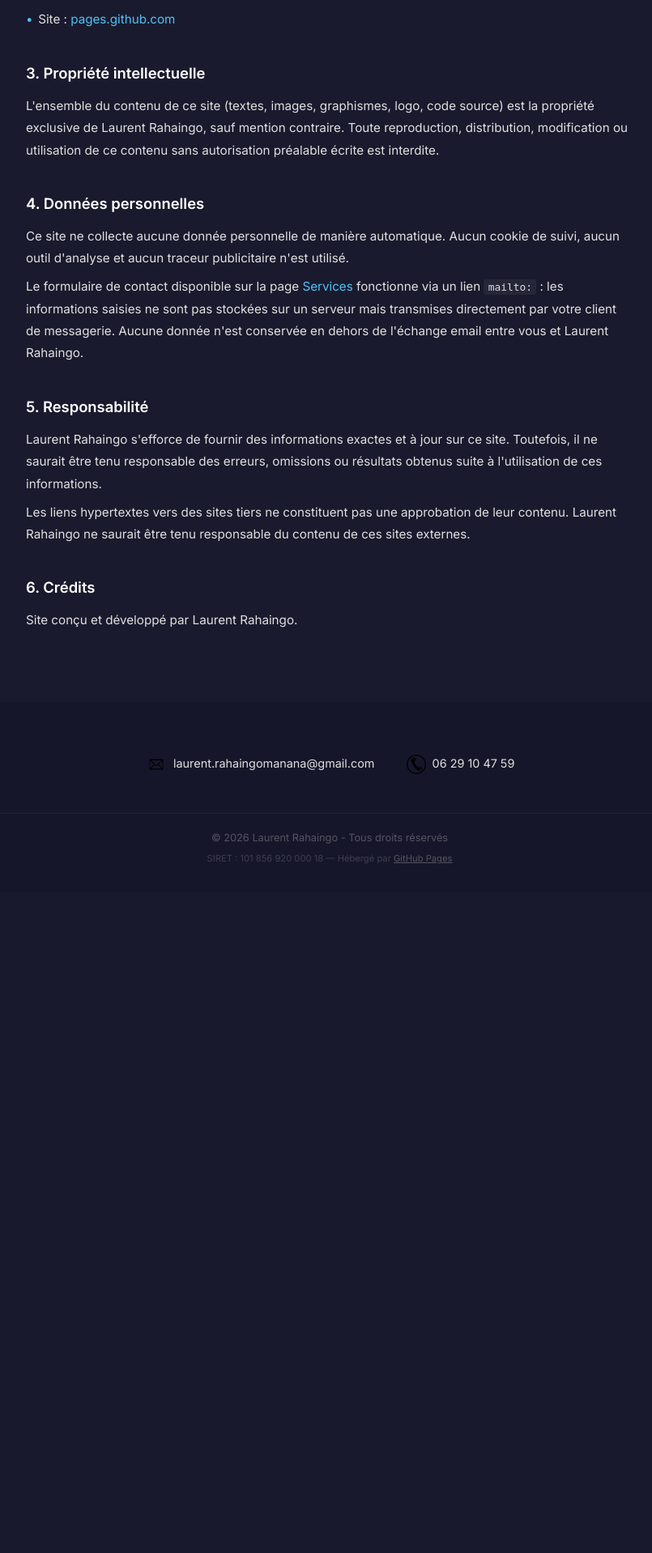
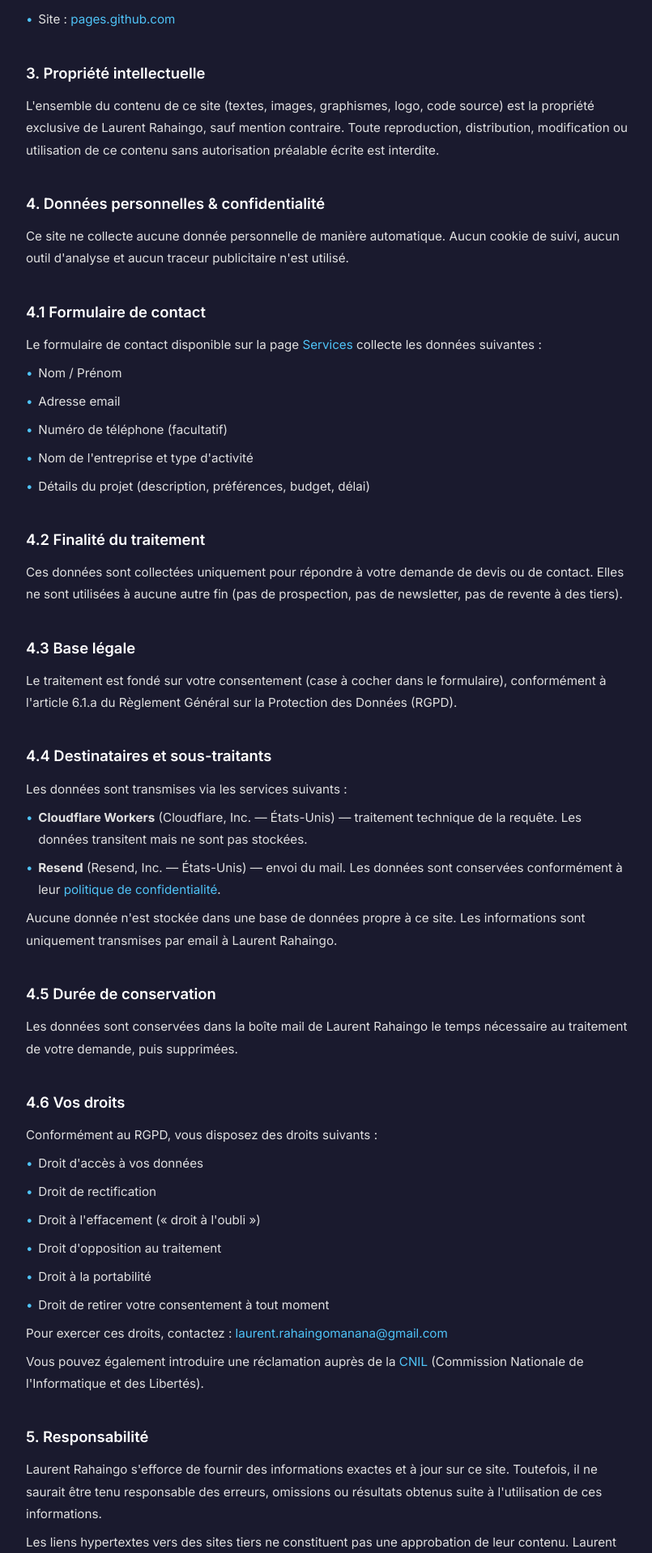
Before and after one commit to lolorahaingo/Site_Laurent, a PHP site: page /mentions-legales in a window 1280 px wide. Shown: the part 671-2589 px from the top of the page at 81% size, without its empty margins (233-1038 px from the left). Before the commit the page ends 1738 px from the top, so only its background shows below. Run offline with PHP 8.4, Linux system fonts and the light colour scheme.

Commit message:
RGPD : case consentement obligatoire + vérification JS + vérification Worker + mentions légales mises à jour
- Case RGPD required dans le formulaire de devis
- Vérification JS avant envoi (anti-contournement inspecteur)
- Vérification côté Worker (anti-contournement JS)
- Envoi du champ rgpd:true dans les données
- Section 4 des mentions légales réécrite : finalité, base légale, sous-traitants, durée, droits CNIL
- Tarification dynamique : prix du budget standard s'adapte aux options cochées
- Styles pour la case de consentement

```diff
--- a/contact-worker/src/index.js
+++ b/contact-worker/src/index.js
@@ -122,6 +122,11 @@ export default {
       return jsonResponse({ success: true, message: "Mail envoyé avec succès" }, 200, request);
     }
 
+    // Vérification consentement RGPD côté serveur
+    if (!data.rgpd) {
+      return jsonResponse({ error: "Le consentement RGPD est requis." }, 400, request);
+    }
+
     const { nom, email, message } = data;
 
     if (!nom || !nom.trim()) {
--- a/mentions-legales/index.html
+++ b/mentions-legales/index.html
@@ -74,17 +74,76 @@
         autorisation pr&eacute;alable &eacute;crite est interdite.
       </p>
 
-      <h2>4. Donn&eacute;es personnelles</h2>
+      <h2 id="donnees">4. Donn&eacute;es personnelles &amp; confidentialit&eacute;</h2>
       <p>
         Ce site ne collecte aucune donn&eacute;e personnelle de mani&egrave;re automatique.
         Aucun cookie de suivi, aucun outil d'analyse et aucun traceur publicitaire n'est utilis&eacute;.
       </p>
+
+      <h2>4.1 Formulaire de contact</h2>
       <p>
         Le formulaire de contact disponible sur la page
-        <a href="../services/#formulaire">Services</a> fonctionne via un lien <code>mailto:</code>&nbsp;:
-        les informations saisies ne sont pas stock&eacute;es sur un serveur mais transmises
-        directement par votre client de messagerie. Aucune donn&eacute;e n'est conserv&eacute;e
-        en dehors de l'&eacute;change email entre vous et Laurent Rahaingo.
+        <a href="../services/#formulaire">Services</a> collecte les donn&eacute;es suivantes&nbsp;:
+      </p>
+      <ul>
+        <li>Nom / Pr&eacute;nom</li>
+        <li>Adresse email</li>
+        <li>Num&eacute;ro de t&eacute;l&eacute;phone (facultatif)</li>
+        <li>Nom de l'entreprise et type d'activit&eacute;</li>
+        <li>D&eacute;tails du projet (description, pr&eacute;f&eacute;rences, budget, d&eacute;lai)</li>
+      </ul>
+
+      <h2>4.2 Finalit&eacute; du traitement</h2>
+      <p>
+        Ces donn&eacute;es sont collect&eacute;es uniquement pour r&eacute;pondre &agrave; votre demande de devis
+        ou de contact. Elles ne sont utilis&eacute;es &agrave; aucune autre fin (pas de prospection,
+        pas de newsletter, pas de revente &agrave; des tiers).
+      </p>
+
+      <h2>4.3 Base l&eacute;gale</h2>
+      <p>
+        Le traitement est fond&eacute; sur votre consentement (case &agrave; cocher dans le formulaire),
+        conform&eacute;ment &agrave; l'article 6.1.a du R&egrave;glement G&eacute;n&eacute;ral sur la Protection
+        des Donn&eacute;es (RGPD).
+      </p>
+
+      <h2>4.4 Destinataires et sous-traitants</h2>
+      <p>Les donn&eacute;es sont transmises via les services suivants&nbsp;:</p>
+      <ul>
+        <li><strong>Cloudflare Workers</strong> (Cloudflare, Inc. &mdash; &Eacute;tats-Unis) &mdash; traitement technique de la requ&ecirc;te. Les donn&eacute;es transitent mais ne sont pas stock&eacute;es.</li>
+        <li><strong>Resend</strong> (Resend, Inc. &mdash; &Eacute;tats-Unis) &mdash; envoi du mail. Les donn&eacute;es sont conserv&eacute;es conform&eacute;ment &agrave; leur <a href="https://resend.com/legal/privacy-policy" target="_blank" rel="noopener">politique de confidentialit&eacute;</a>.</li>
+      </ul>
+      <p>
+        Aucune donn&eacute;e n'est stock&eacute;e dans une base de donn&eacute;es propre &agrave; ce site.
+        Les informations sont uniquement transmises par email &agrave; Laurent Rahaingo.
+      </p>
+
+      <h2>4.5 Dur&eacute;e de conservation</h2>
+      <p>
+        Les donn&eacute;es sont conserv&eacute;es dans la bo&icirc;te mail de Laurent Rahaingo
+        le temps n&eacute;cessaire au traitement de votre demande, puis supprim&eacute;es.
+      </p>
+
+      <h2>4.6 Vos droits</h2>
+      <p>
+        Conform&eacute;ment au RGPD, vous disposez des droits suivants&nbsp;:
+      </p>
+      <ul>
+        <li>Droit d'acc&egrave;s &agrave; vos donn&eacute;es</li>
+        <li>Droit de rectification</li>
+        <li>Droit &agrave; l'effacement (&laquo;&nbsp;droit &agrave; l'oubli&nbsp;&raquo;)</li>
+        <li>Droit d'opposition au traitement</li>
+        <li>Droit &agrave; la portabilit&eacute;</li>
+        <li>Droit de retirer votre consentement &agrave; tout moment</li>
+      </ul>
+      <p>
+        Pour exercer ces droits, contactez&nbsp;:
+        <a href="mailto:laurent.rahaingomanana@gmail.com">laurent.rahaingomanana@gmail.com</a>
+      </p>
+      <p>
+        Vous pouvez &eacute;galement introduire une r&eacute;clamation aupr&egrave;s de la
+        <a href="https://www.cnil.fr" target="_blank" rel="noopener">CNIL</a>
+        (Commission Nationale de l'Informatique et des Libert&eacute;s).
       </p>
 
       <h2>5. Responsabilit&eacute;</h2>
--- a/style.css
+++ b/style.css
@@ -1281,6 +1281,30 @@ details[open] > .faq__question::after {
   flex-direction: column;
   gap: 0.6em;
 }
+.form-group--consent {
+  margin-top: 1.5em;
+}
+.form-group__consent {
+  display: flex;
+  align-items: flex-start;
+  gap: 0.6em;
+  font-size: 0.82rem;
+  color: #9999aa;
+  cursor: pointer;
+  line-height: 1.5;
+}
+.form-group__consent input[type=checkbox] {
+  accent-color: #4fc3f7;
+  width: 16px;
+  height: 16px;
+  margin-top: 0.15em;
+  flex-shrink: 0;
+  cursor: pointer;
+}
+.form-group__consent a {
+  color: #4fc3f7;
+  text-decoration: underline;
+}
 .form-group--submit {
   margin-top: 2em;
   text-align: center;
--- a/style.scss
+++ b/style.scss
@@ -1520,6 +1520,34 @@ ul {
     gap: 0.6em;
   }
 
+  &--consent {
+    margin-top: 1.5em;
+  }
+
+  &__consent {
+    display: flex;
+    align-items: flex-start;
+    gap: 0.6em;
+    font-size: 0.82rem;
+    color: $color-text-dim;
+    cursor: pointer;
+    line-height: 1.5;
+
+    input[type="checkbox"] {
+      accent-color: $color-accent;
+      width: 16px;
+      height: 16px;
+      margin-top: 0.15em;
+      flex-shrink: 0;
+      cursor: pointer;
+    }
+
+    a {
+      color: $color-accent;
+      text-decoration: underline;
+    }
+  }
+
   &--submit {
     margin-top: 2em;
     text-align: center;
```
Also changed, not shown: services/form.js (+19 -1 lines), services/index.html (+9 -1 lines), 1 other file.
